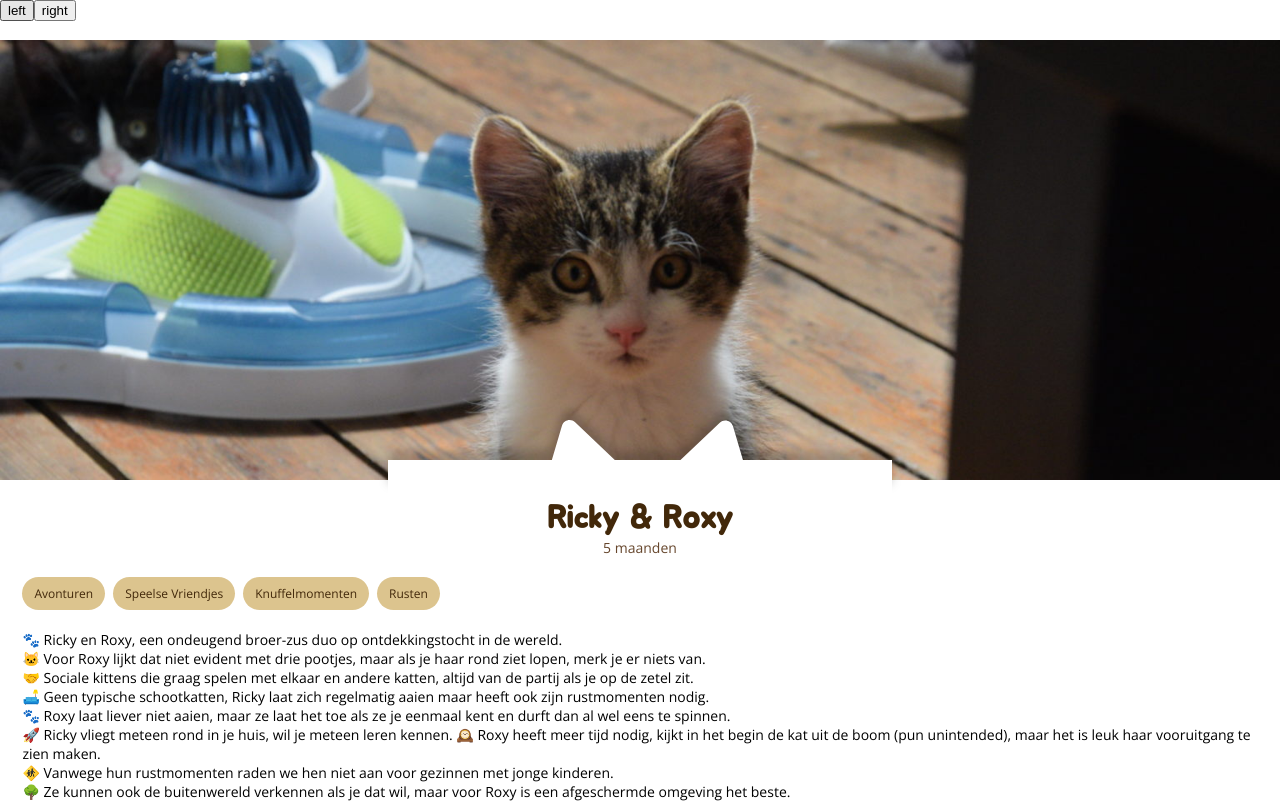
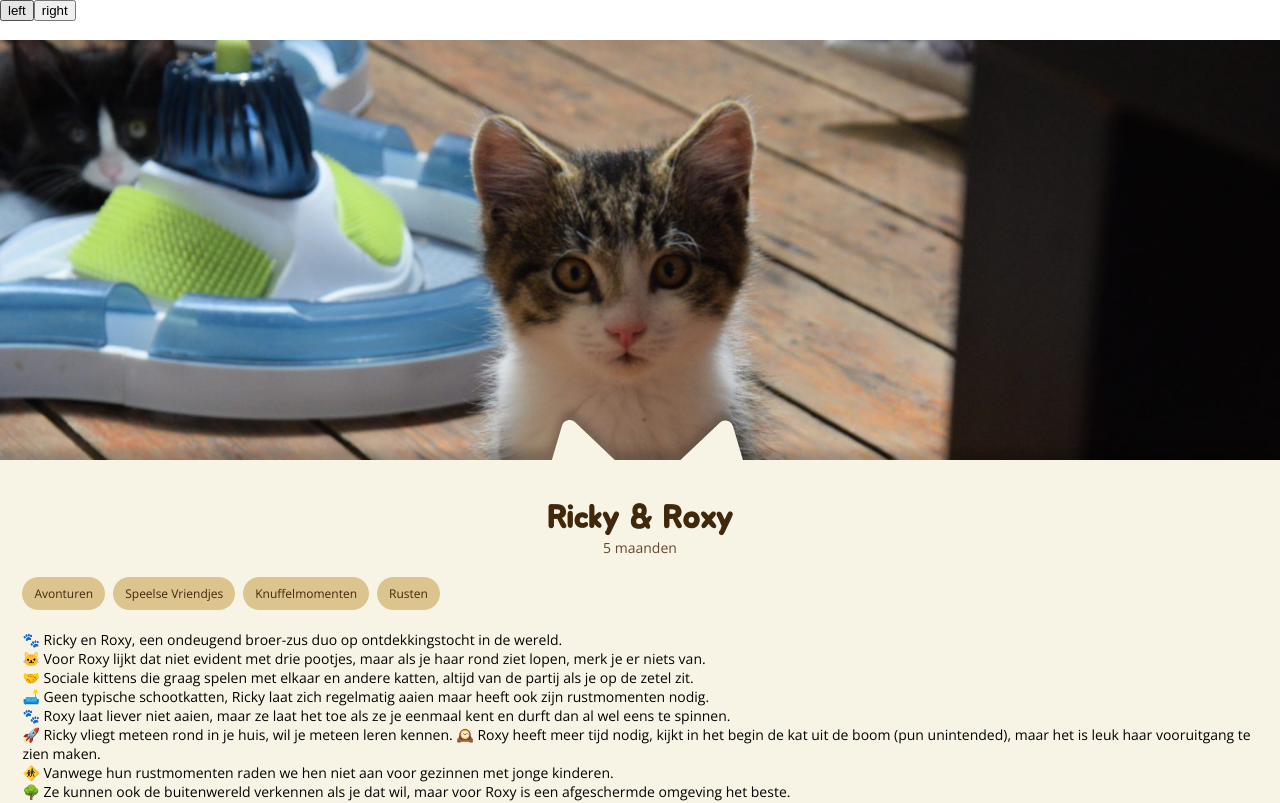
Before and after one commit to khownz/purrfect-match, an Angular app: page / in a window 1280 px wide. Shown: the top 803 px of the page. Built offline with nearby package versions, Linux system fonts and the light colour scheme.

Commit message:
color svg ears

```diff
--- a/src/app/components/drawer/drawer.component.scss
+++ b/src/app/components/drawer/drawer.component.scss
@@ -5,13 +5,29 @@
 
   &-ears {
     width: 100%;
+    overflow: hidden;
     display: flex;
     justify-content: center;
     position: absolute;
     top: -60px;
-    fill: black;
     -webkit-filter: drop-shadow(0px -10px 5px rgba(0, 0, 0, 0.2));
     filter: drop-shadow(0px -10px 5px rgba(0, 0, 0, 0.2));
+
+    &-bg {
+      width: 100%;
+      height: 34px;
+      bottom: 0;
+      position: absolute;
+      background-color: var(--creme);
+    }
+
+    &-image {
+      width: 100%;
+      height: 74px;
+      background-color: var(--creme);
+      -webkit-mask: url('/assets/ears.svg') no-repeat center;
+      mask: url('/assets/ears.svg') no-repeat center;
+    }
   }
 
   &-details {
@@ -19,6 +35,7 @@
     display: flex;
     flex-direction: column;
     gap: 20px;
+    background-color: var(--creme);
   }
 
   &-header {
--- a/src/app/components/drawer/drawer.component.ts
+++ b/src/app/components/drawer/drawer.component.ts
@@ -11,7 +11,8 @@ import { BadgeComponent } from '../badge/badge.component';
   template: `
     <div class="cat-drawer">
       <div class="cat-ears">
-        <img src="assets/ears.svg" />
+        <div class="cat-ears-bg"></div>
+        <div class="cat-ears-image"></div>
       </div>
       <section class="cat-details">
         <div class="cat-header">
--- a/src/styles.scss
+++ b/src/styles.scss
@@ -3,7 +3,7 @@
   --dark-brown: #42280aff;
   --brown: #66462cff;
   --beige: #dcc48eff;
-  --creme: #eaefd3ff;
+  --creme: #f8f4e5ff;
 }
 
 html,
```
